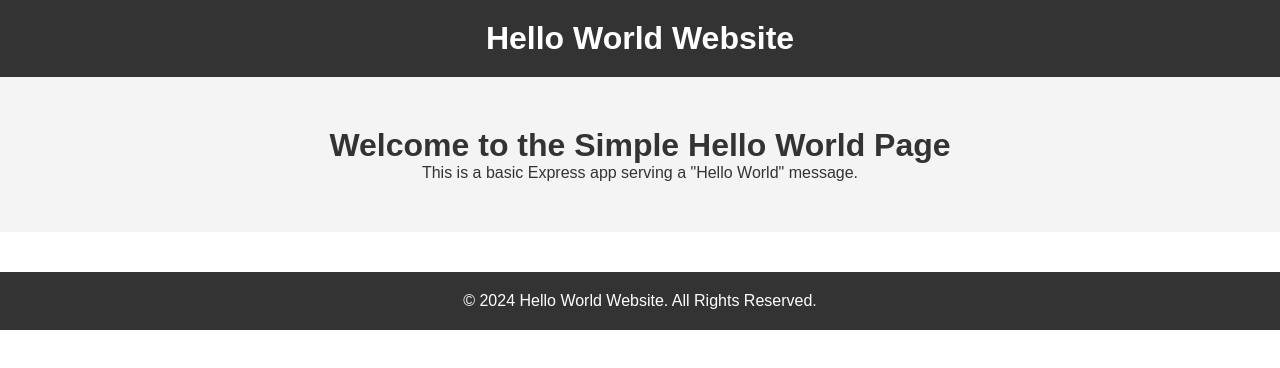
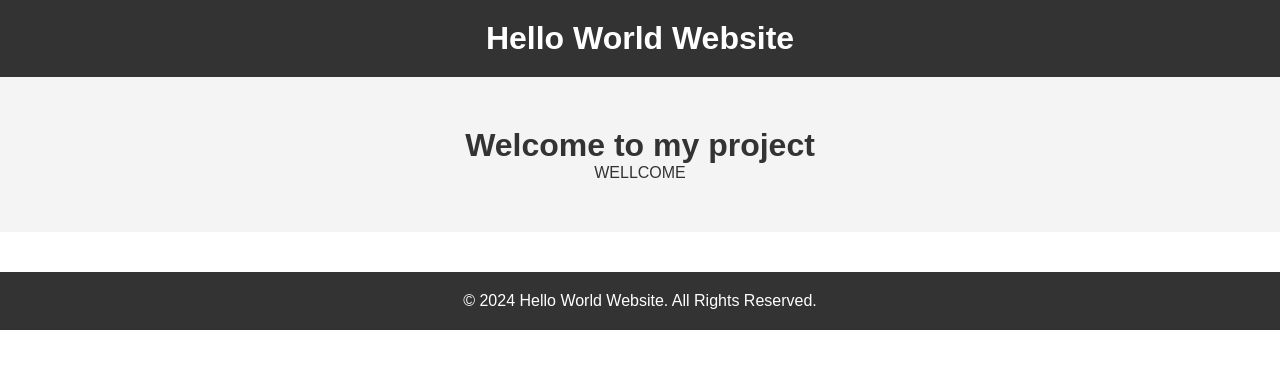
Before and after one commit to ammar44555/hello-world-website, a website: page views/index.html in a window 1280 px wide. Drawn offline with Linux system fonts and the light colour scheme.

Commit message:
Update index.html

```diff
--- a/views/index.html
+++ b/views/index.html
@@ -15,8 +15,8 @@
 
     <section id="hero">
         <div class="hero-content">
-            <h2>Welcome to the Simple Hello World Page</h2>
-            <p>This is a basic Express app serving a "Hello World" message.</p>
+            <h2>Welcome to my project</h2>
+            <p>WELLCOME</p>
         </div>
     </section>
 
```
